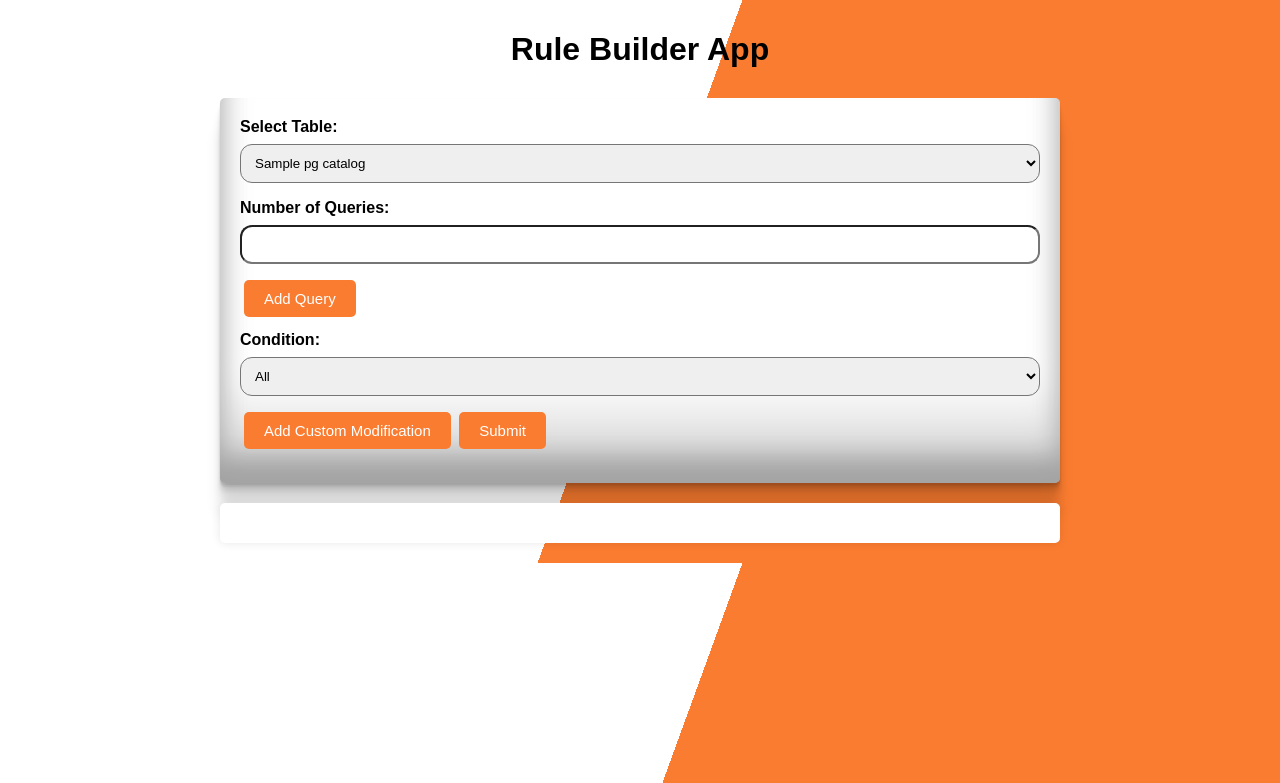
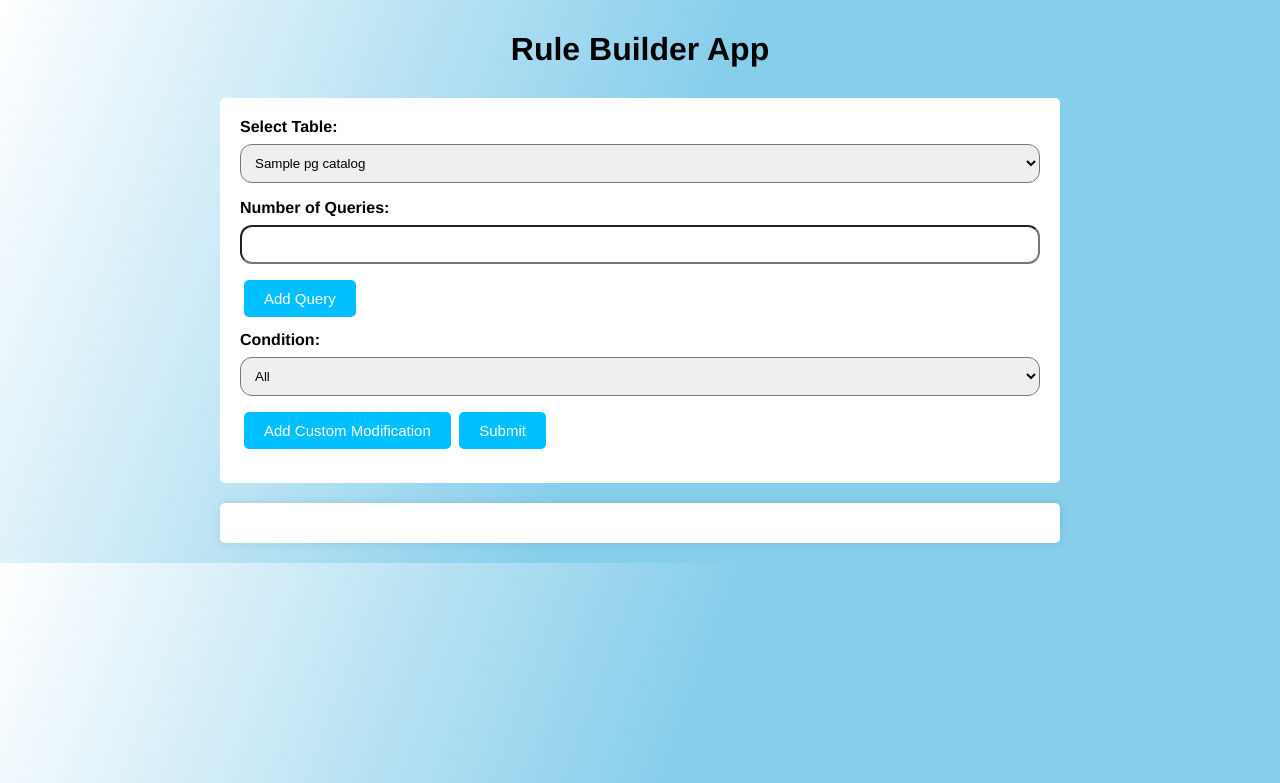
Before and after one commit to slaughterhectic/QDR, a Flask app: page / in a window 1280 px wide. Shown: the top 783 px of the page. Run offline with Flask 3, Linux system fonts and the light colour scheme; a database or web service that is not in the repository returns one stand-in record (values such as "Sample title"); some libraries are stand-ins or nearby versions.

Commit message:
Update query_builder.html

```diff
--- a/templates/query_builder.html
+++ b/templates/query_builder.html
@@ -8,8 +8,8 @@
     <script src="https://cdnjs.cloudflare.com/ajax/libs/Sortable/1.14.0/Sortable.min.js"></script>
     <style>
 body {
-            font-family: Arial, sans-serif;
-            background: linear-gradient(-70deg, #fa7c30 50%, rgba(0, 0, 0, 0) 30%);
+            font-family: 'Helvetica Neue', Helvetica, Arial, sans-serif;
+            background: linear-gradient(-70deg, skyblue 50%, rgba(0, 0, 0, 0) 100%);
             margin: 0;
             padding: 0;
         }
@@ -29,7 +29,7 @@ body {
             padding: 20px;
             background-color: white;
             /* box-shadow: 0 0 10px rgba(0, 0, 0, 0.1); */
-            box-shadow: rgba(0, 0, 0, 0.17) 0px -23px 25px 0px inset, rgba(0, 0, 0, 0.15) 0px -36px 30px 0px inset, rgba(0, 0, 0, 0.1) 0px -79px 40px 0px inset, rgba(0, 0, 0, 0.06) 0px 2px 1px, rgba(0, 0, 0, 0.09) 0px 4px 2px, rgba(0, 0, 0, 0.09) 0px 8px 4px, rgba(0, 0, 0, 0.09) 0px 16px 8px, rgba(0, 0, 0, 0.09) 0px 32px 16px;
+            {#box-shadow: rgba(0, 0, 0, 0.17) 0px -23px 25px 0px , rgba(0, 0, 0, 0.15) 0px -36px 30px 0px inset, rgba(0, 0, 0, 0.1) 0px -79px 40px 0px inset, rgba(0, 0, 0, 0.06) 0px 2px 1px, rgba(0, 0, 0, 0.09) 0px 4px 2px, rgba(0, 0, 0, 0.09) 0px 8px 4px, rgba(0, 0, 0, 0.09) 0px 16px 8px, rgba(0, 0, 0, 0.09) 0px 32px 16px;#}
             border-radius: 5px;
         }
 
@@ -48,7 +48,7 @@ body {
         }
 
         button {
-            background-color: #fa7c30;
+            background-color: deepskyblue;
             color: white;
             padding: 10px 20px;
             border: none;
@@ -108,6 +108,7 @@ body {
     .handle{
         margin-bottom: 16px;
         margin-right: 4px;
+
     }
 
     </style>
```
